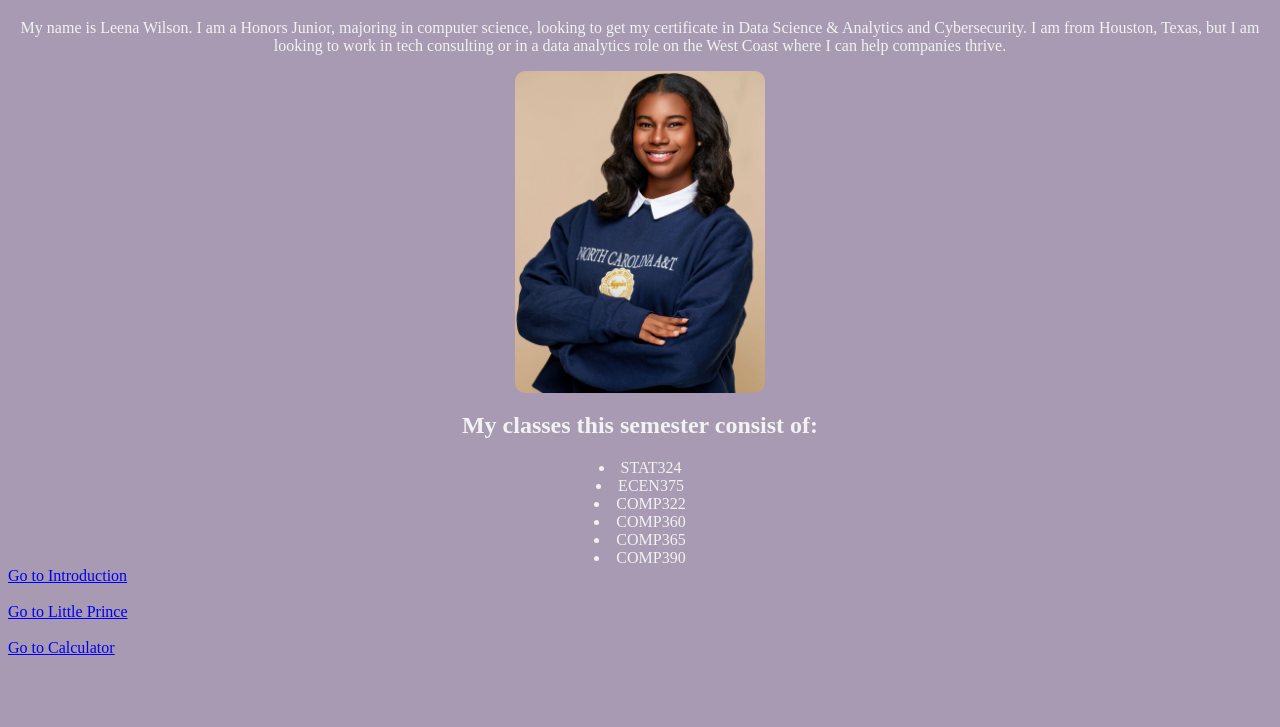
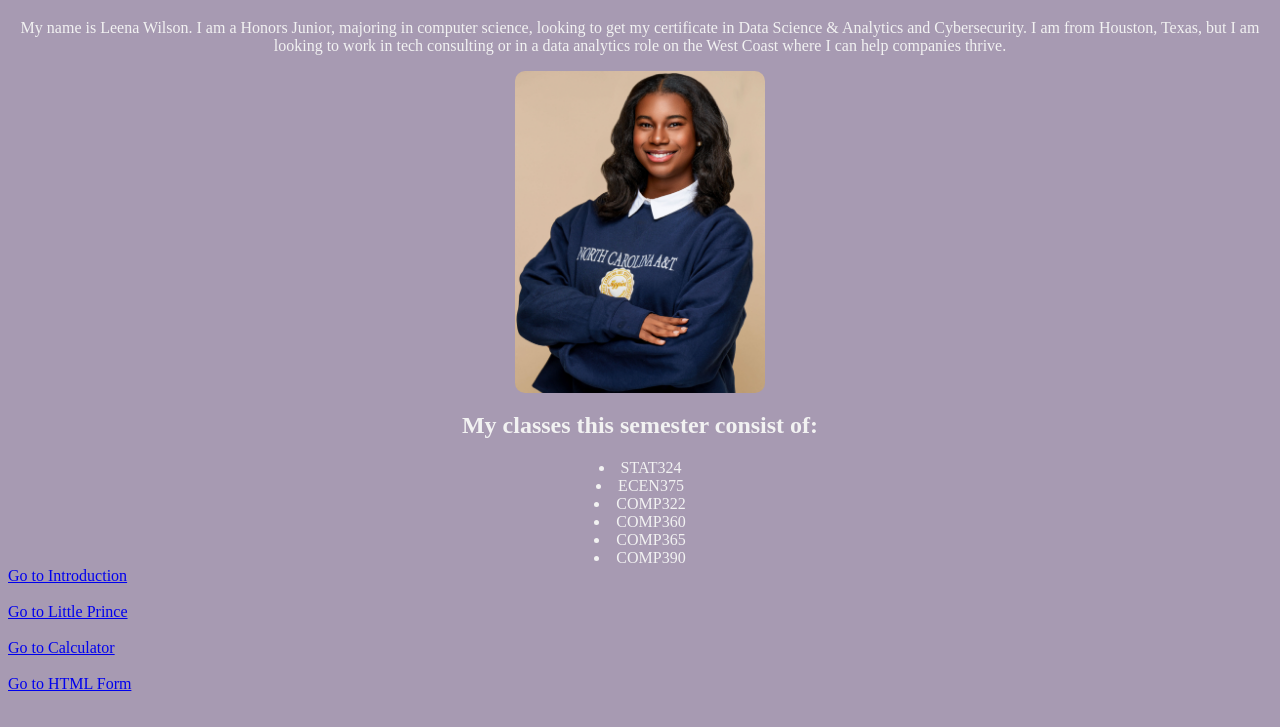
Before and after one commit to leena523/leena523.github.io, a plain HTML site: page index.html in a window 1280 px wide. Shown: the part 61-788 px from the top of the page. Drawn offline with Linux system fonts and the light colour scheme.

Commit message:
Add link to HTML Form in index.html
Added a link to an HTML form page.

```diff
--- a/index.html
+++ b/index.html
@@ -56,6 +56,8 @@
     <a href="little_prince.html">Go to Little Prince</a>
     <br><br>
     <a href="calculator.html">Go to Calculator</a>
+    <br><br>
+    <a href="form.html">Go to HTML Form</a>
 
 </body>
 </html>
```
